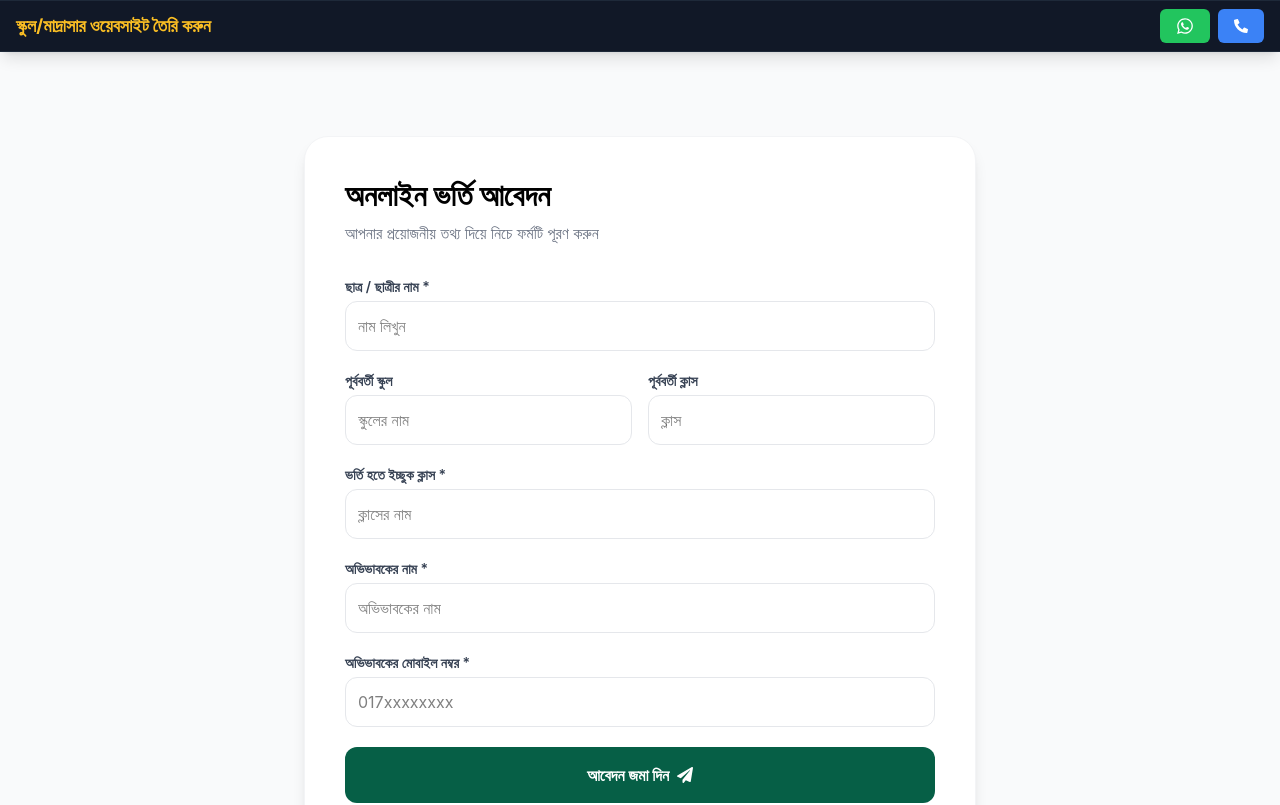
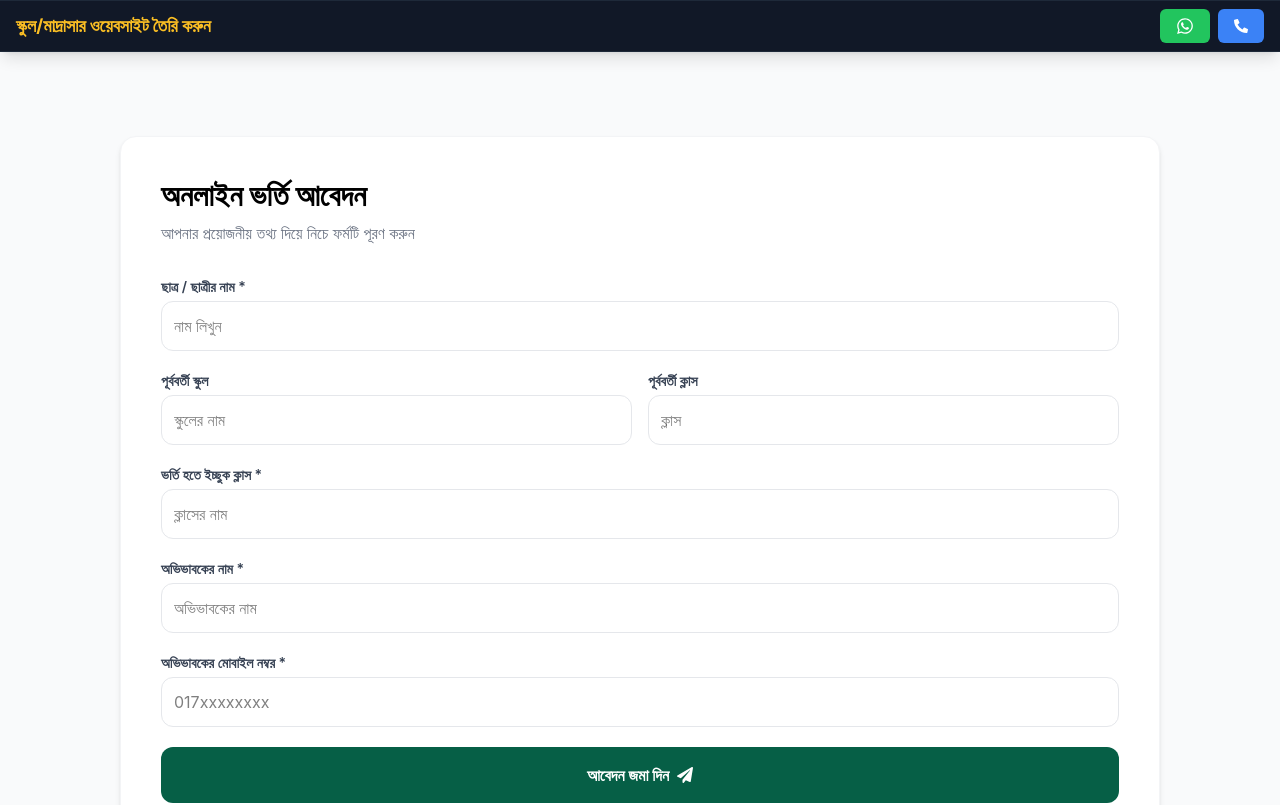
Before and after one commit to ratulislam46/School-Madrasa-Management, a React (Vite) app: page /admission-form in a window 1280 px wide. Shown: the top 805 px of the page. Built offline with nearby package versions, Linux system fonts and the light colour scheme.

Commit message:
Updated Menu bar

```diff
--- a/src/Page/AdmissionForm/AdmissionForm.jsx
+++ b/src/Page/AdmissionForm/AdmissionForm.jsx
@@ -43,7 +43,7 @@ const AdmissionForm = () => {
     return (
         <div className="py-12 bg-gray-50">
             <DefaultWeight>
-                <div className="max-w-2xl mx-auto bg-white p-8 md:p-10 rounded-3xl shadow-lg border border-gray-100">
+                <div className="bg-white p-8 md:p-10 rounded-2xl shadow-md border border-gray-100">
                     <div className="mb-8">
                         <h2 className="text-3xl font-bold mb-2">অনলাইন ভর্তি আবেদন</h2>
                         <p className="text-gray-500">আপনার প্রয়োজনীয় তথ্য দিয়ে নিচে ফর্মটি পূরণ করুন</p>
--- a/src/Page/Home/HeroSection.jsx
+++ b/src/Page/Home/HeroSection.jsx
@@ -23,7 +23,7 @@ const HeroSection = () => {
             setActiveIndex((prev) => (prev + 1) % galleryData.length);
         }, 5000);
         return () => clearInterval(interval);
-    }, []);
+    }, [galleryData.length]);
 
     return (
         <section className="py-12 px-4 md:px-10 bg-gray-50">
@@ -83,7 +83,7 @@ const HeroSection = () => {
 
                     <div className="grow relative overflow-hidden group">
                         <div className="absolute inset-0 marquee-vertical space-y-1 p-4">
-                            {[...notices, ...notices].map((notice, idx) => (
+                            {[...notices, ...notices]?.map((notice, idx) => (
                                 <div key={idx} className="flex gap-4 p-3 border-b border-gray-50 hover:bg-gray-50 rounded-xl transition-all cursor-pointer">
                                     <div className="bg-green-50 text-green-700 min-w-12.5 h-12 flex flex-col items-center justify-center rounded-lg">
                                         <span className="text-[10px] leading-none">{notice?.date.split(' ')[0]}</span>
--- a/src/Page/Home/MenuBar.jsx
+++ b/src/Page/Home/MenuBar.jsx
@@ -32,7 +32,7 @@ const MenuBar = () => {
                     </div>
 
                     {/* Menu Button For Lerge Device  */}
-                    <div className="hidden md:flex items-center space-x-1 lg:space-x-4">
+                    <div className="hidden md:flex items-center gap-2 space-x-1 lg:space-x-4">
                         {navLinks?.map((item, index) => (
                             item.subLinks ? (
                                 <div
--- a/src/Page/Home/Testimonials.jsx
+++ b/src/Page/Home/Testimonials.jsx
@@ -4,13 +4,11 @@ import { motion } from 'framer-motion';
 
 const Testimonials = () => {
     const [reviews, setReviews] = useState([]);
-    console.log(reviews);
 
     useEffect(() => {
         axios.get('/testimonials.json')
             .then(res => {
                 setReviews(res.data);
-                console.log(res.data);
             })
             .catch(err => console.error("Error fetching testimonials:", err));
     }, []);
```
